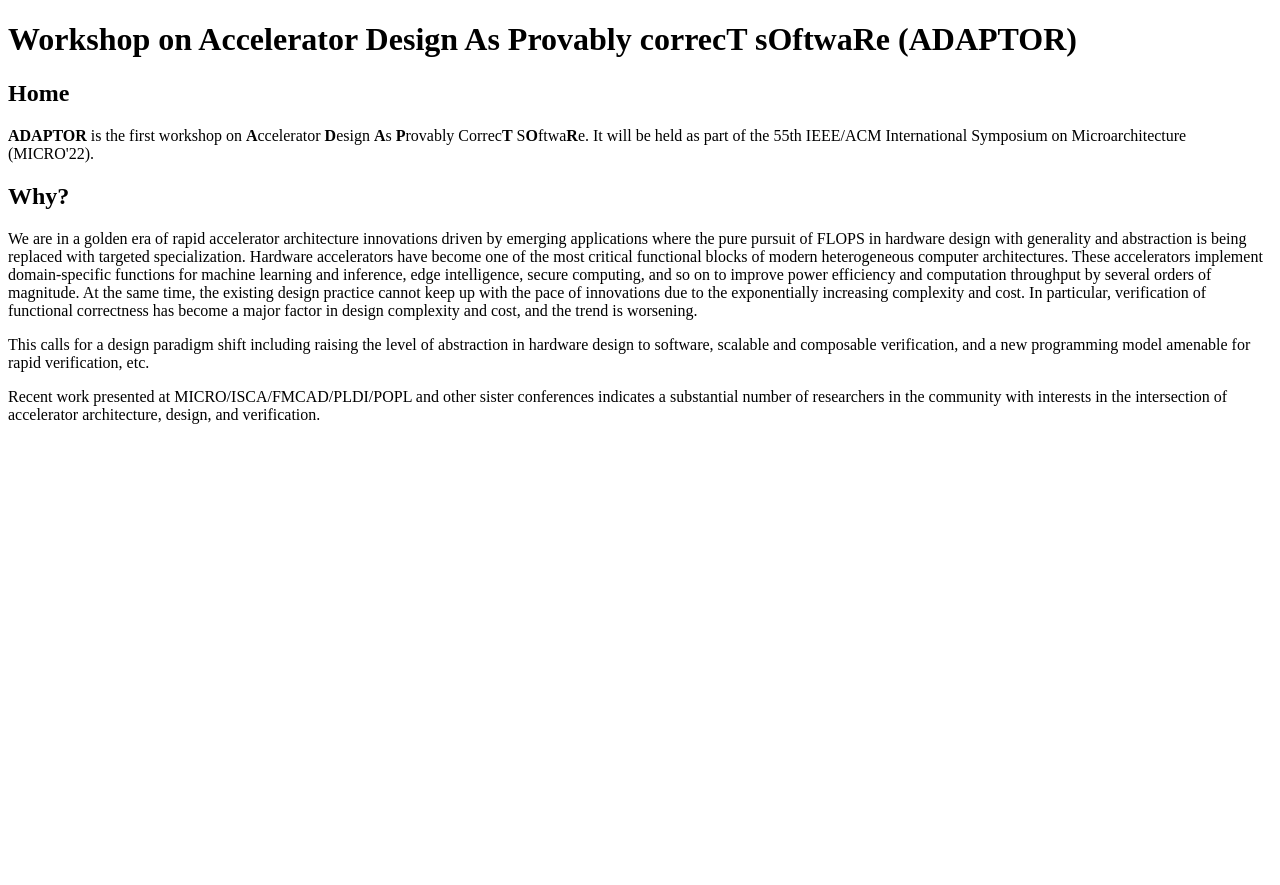
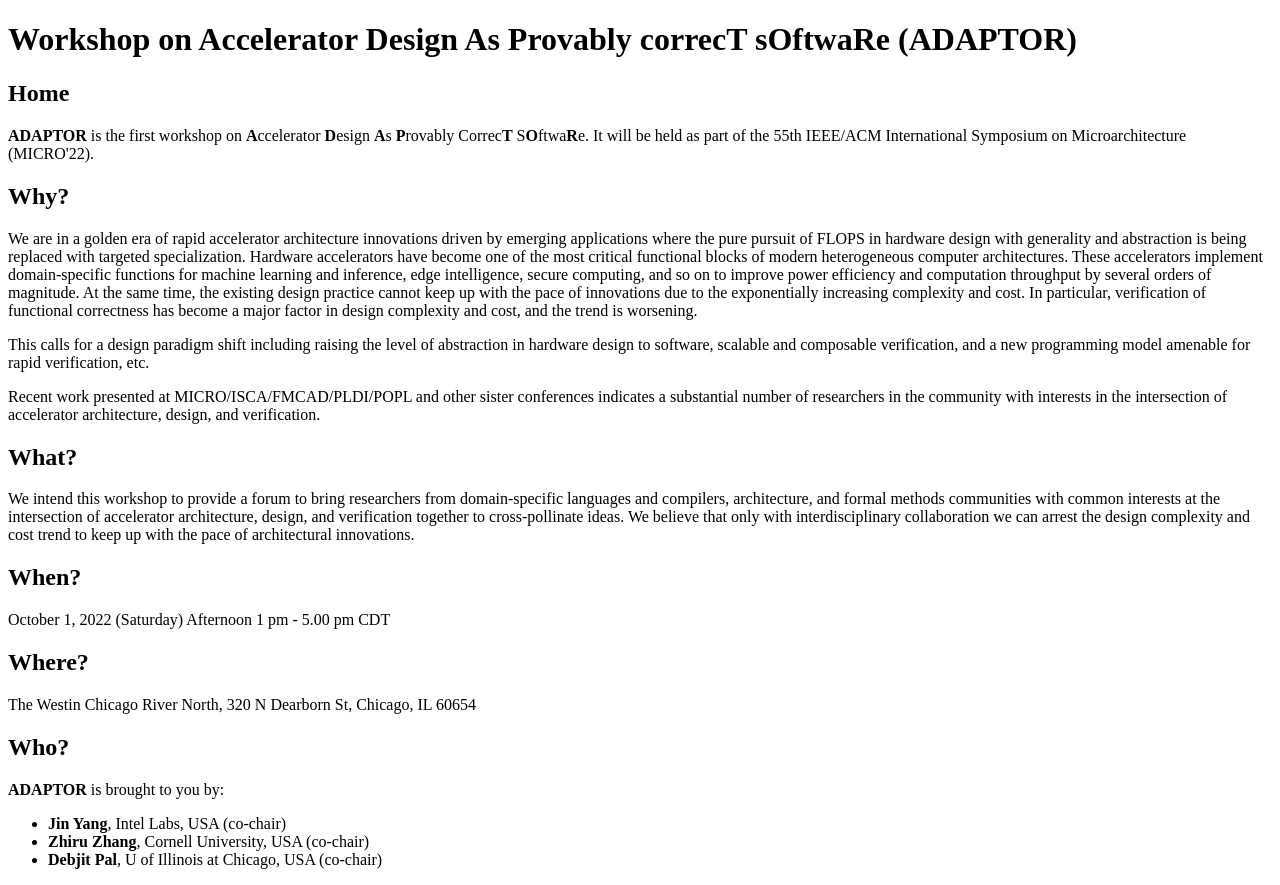
Before and after one commit to adaptor-workshop/adaptor-workshop.github.io, a plain HTML site: page index.html in a window 1280 px wide. Before the commit the page ends 800 px from the top, so only its background shows below. Drawn offline with Linux system fonts and the light colour scheme.

Commit message:
Completion of updating the Google Doc to website

```diff
--- a/index.html
+++ b/index.html
@@ -14,5 +14,23 @@
 
 <p>Recent work presented at MICRO/ISCA/FMCAD/PLDI/POPL and other sister conferences indicates a substantial number of researchers in the community with interests in the intersection of accelerator architecture, design, and verification.</p>
 
+<h2>What?</h2>
+We intend this workshop to provide a forum to bring researchers from domain-specific languages and compilers, architecture, and formal methods communities with common interests at the intersection of accelerator architecture, design, and verification together to cross-pollinate ideas. We believe that only with interdisciplinary collaboration we can arrest the design complexity and cost trend to keep up with the pace of architectural innovations.
+
+<h2>When?</h2>
+October 1, 2022 (Saturday) Afternoon 1 pm - 5.00 pm CDT
+
+<h2>Where?</h2>
+The Westin Chicago River North, 320 N Dearborn St, Chicago, IL 60654
+
+<h2>Who?</h2>
+<b>ADAPTOR</b> is brought to you by:
+<ul>
+  <li><b>Jin Yang</b>, Intel Labs, USA (co-chair)</li>
+  <li><b>Zhiru Zhang</b>, Cornell University, USA (co-chair)</li>
+  <li><b>Debjit Pal</b>, U of Illinois at Chicago, USA (co-chair)</li>
+</ul>
+
+
 </body>
 </html>
```
